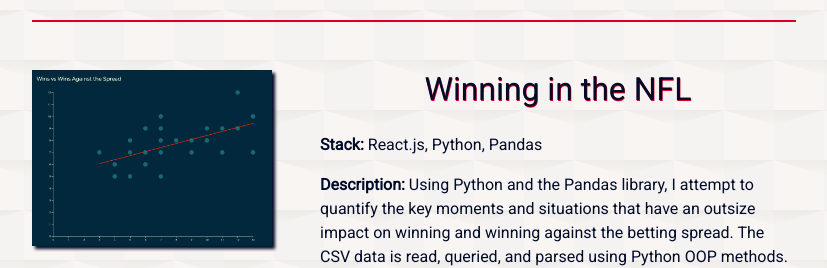
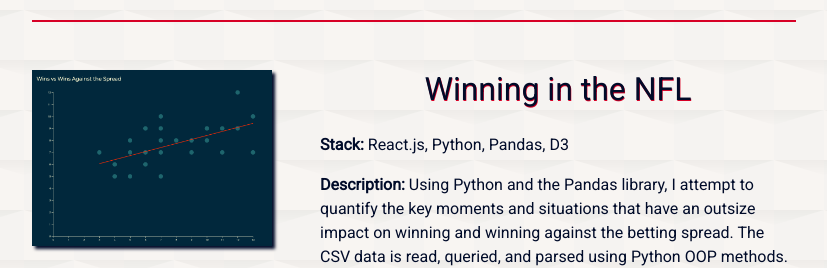
Before and after one commit to ferrisdraouil/personal-site, a React (Create React App) app: page / in a window 1280 px wide. Shown: the part 1140-1408 px from the top of the page, without its empty margins (226-1053 px from the left). Built offline with nearby package versions, Linux system fonts and the light colour scheme.

Commit message:
removed comments and added d3 to tech stack of nfl

```diff
--- a/src/components/Portfolio.js
+++ b/src/components/Portfolio.js
@@ -87,7 +87,7 @@ Portfolio.defaultProps = {
     title: 'Winning in the NFL',
     link: 'https://github.com/ferrisdraouil/nfl_data',
     img: nfl,
-    stack: 'React.js, Python, Pandas',
+    stack: 'React.js, Python, Pandas, D3',
     description:
       'Using Python and the Pandas library, I attempt to quantify the key moments and situations that have an outsize impact on winning and winning against the betting spread.  The CSV data is read, queried, and parsed using Python OOP methods.  The results can be viewed in this page, or alternatively, you can fork the Github repo and use it to derive your own insights.'
   }
--- a/src/components/Project.css
+++ b/src/components/Project.css
@@ -4,7 +4,6 @@
 }
 .project-details {
   color: #000b29;
-  /* text-shadow: 0.1px 0.1px 0.1px #d70026; */
   text-align: left;
 }
 
```
Also changed, not shown: src/components/Portfolio.css (+0 -7 lines).
